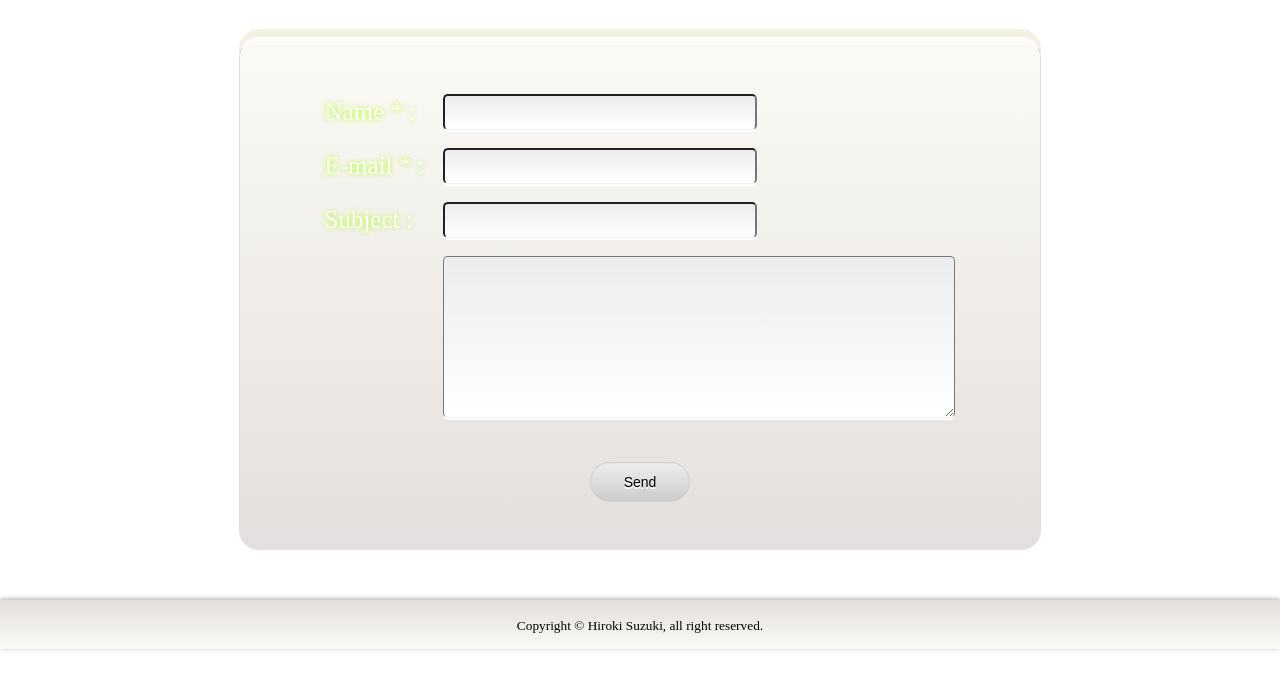
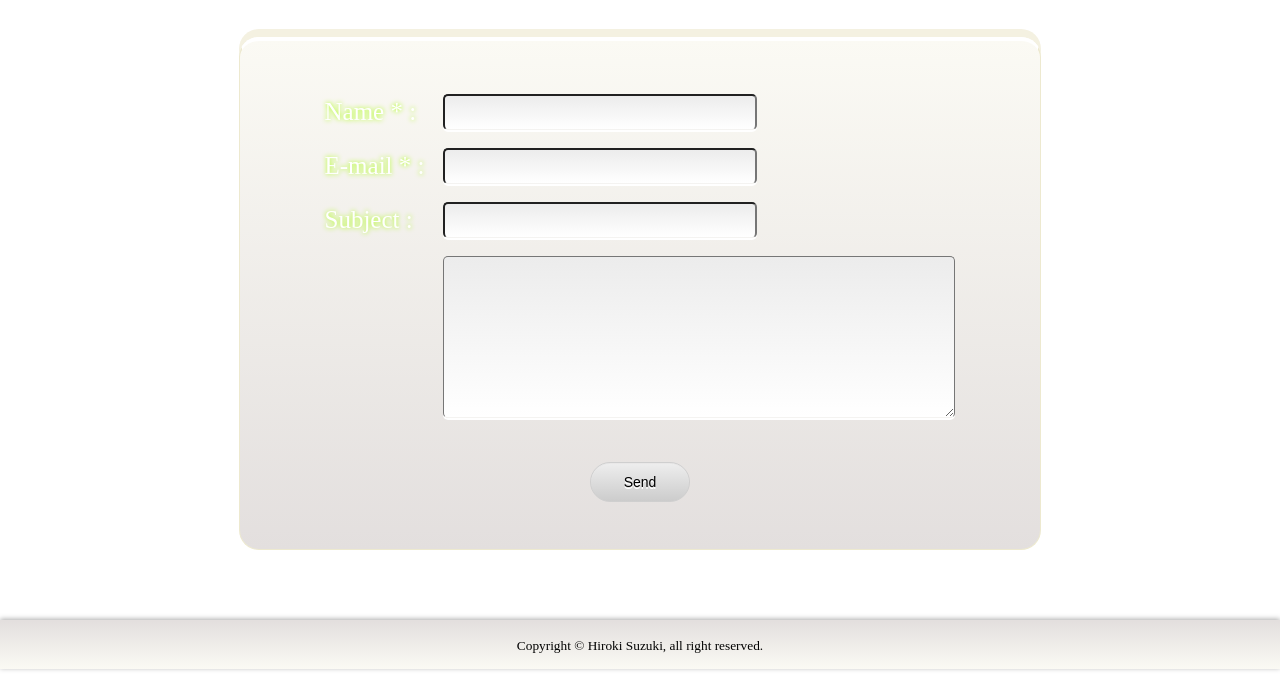
Before and after one commit to hiro11xx/portfolio_site, a plain HTML site: page contact.html in a window 1280 px wide. Shown: the part 110-800 px from the top of the page. Drawn offline with Linux system fonts and the light colour scheme.

Commit message:
contactform fixed

```diff
--- a/style.css
+++ b/style.css
@@ -355,7 +355,7 @@ nav a:hover, nav a:active, nav a.on, nav a.current{
 	width: 900px;
 	margin-left: auto;
 	margin-right: auto;
-	margin-bottom: 50px;
+	margin-bottom: 70px;
 }
 
 /* Contact */
@@ -363,7 +363,7 @@ nav a:hover, nav a:active, nav a.on, nav a.current{
 	width: 900px;
 	margin-left: auto;
 	margin-right: auto;
-	margin-bottom:50px;
+	margin-bottom: 70px;
 	padding: 0 40px;
 }
 
@@ -378,7 +378,7 @@ nav a:hover, nav a:active, nav a.on, nav a.current{
 	-webkit-border-radius: 20px;
 	-moz-border-radius: 20px;
 	border-radius: 20px;
-	border: 1px solid #e3dfde;
+	border: 1px solid #ede9cf;
 	border-top: 4px solid #fff;
 	box-shadow: 0 -8px 0 #f4f1e1;
 	padding-top: 50px;
```
